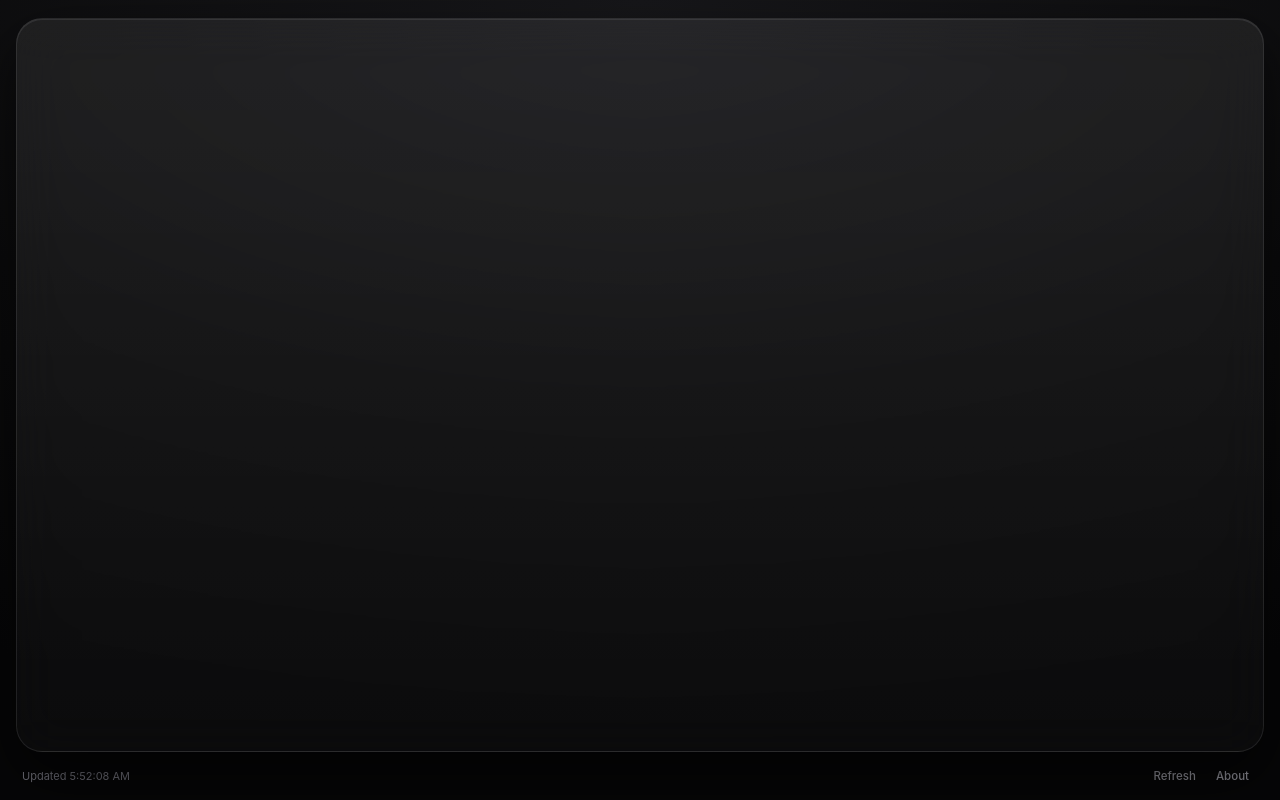
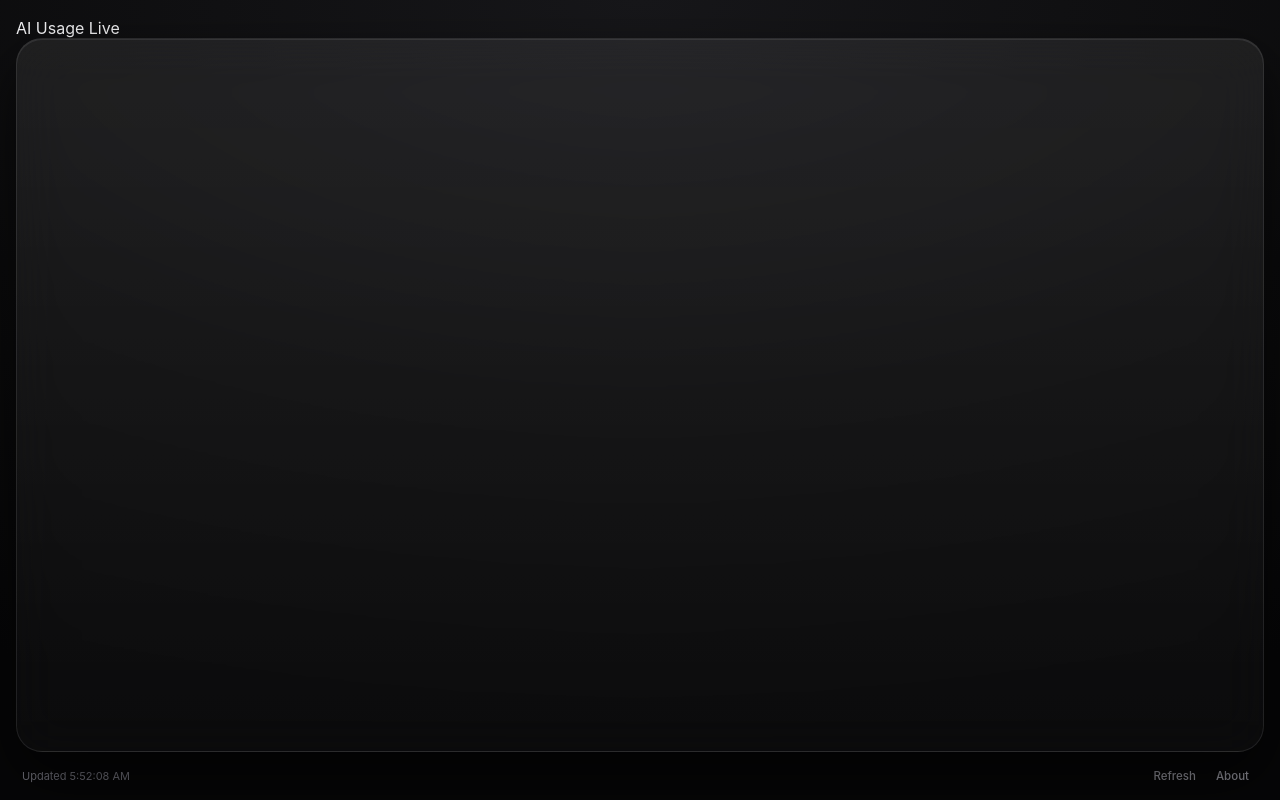
Before and after one commit to TTNAN/ai-usage-meter, a plain HTML site: page src/index.html in a window 1280 px wide. Drawn offline with Linux system fonts and the light colour scheme.

Commit message:
Premium UI v2: header + ambient brand glow, hero 34px type, 620x400 window; drop Inspiration section, keep Acknowledgements only

```diff
--- a/src/index.html
+++ b/src/index.html
@@ -7,6 +7,10 @@
 <link rel="stylesheet" href="styles.css" />
 </head>
 <body>
+  <div class="header">
+    <span class="header-title">AI Usage</span>
+    <span class="header-live"><span class="live-dot"></span>Live</span>
+  </div>
   <div class="dock" id="dock">
     <div class="loading">Loading usage…</div>
   </div>
```
